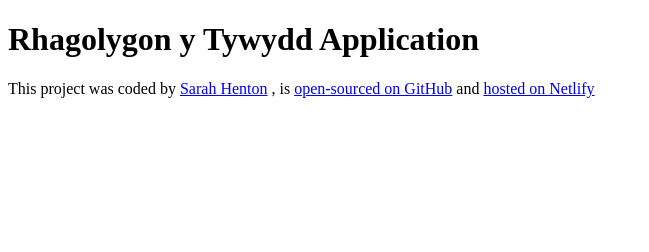
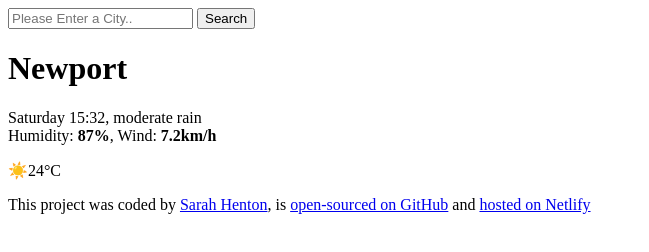
Before and after one commit to SarahHenton/Rhagolygon-y-Tywydd, a plain HTML site: page index.html in a window 1280 px wide. Shown: the whole page, without its empty margins (0-649 px from the left). Drawn offline with Linux system fonts and the light colour scheme.

Commit message:
html updated

```diff
--- a/index.html
+++ b/index.html
@@ -6,11 +6,40 @@
     <title>Rhagolygon y Tywydd</title>
 </head>
 <body>
-    <h1>Rhagolygon y Tywydd Application</h1>
+    <header>
+        <form id="search-form">
+            <input
+              type="search"
+              placeholder="Please Enter a City.."
+              required
+              class="search-input"
+            />
+            <input type="submit" value="Search" class="search-button" />
+          </form>
+        </header>
+        <main>
+          <div class="current-weather">
+            <div>
+              <h1 class="current-city">Newport</h1>
+              <p class="current-details">
+                <span class="current-date">Saturday 15:32</span>,
+                <span class="info">moderate rain</span>
+                <br />
+                Humidity: <strong class="humidity">87</strong><strong>%</strong>,
+                Wind: <strong class="wind">7.2</strong><strong>km/h</strong>
+              </p>
+            </div>
+            <div class="current-temperature">
+              <span class="current-temperature-icon">☀️</span
+              ><span class="current-temperature-value">24</span
+              ><span class="current-temperature-unit">°C</span>
+            </div>
+          </div>
+        </main>
     <footer>
         <p>
             This project was coded by
-            <a href="https://github.com/SarahHenton/" target="_blank">Sarah Henton</a> , is
+            <a href="https://github.com/SarahHenton/" target="_blank">Sarah Henton</a>, is
             <a href="https://github.com/SarahHenton/Rhagolygon-y-Tywydd" target="_blank"> open-sourced on GitHub</a> and
             <a href="https://venerable-croissant-tywydd.netlify.app/" target="_blank">hosted on Netlify</a>
           </p>
```
